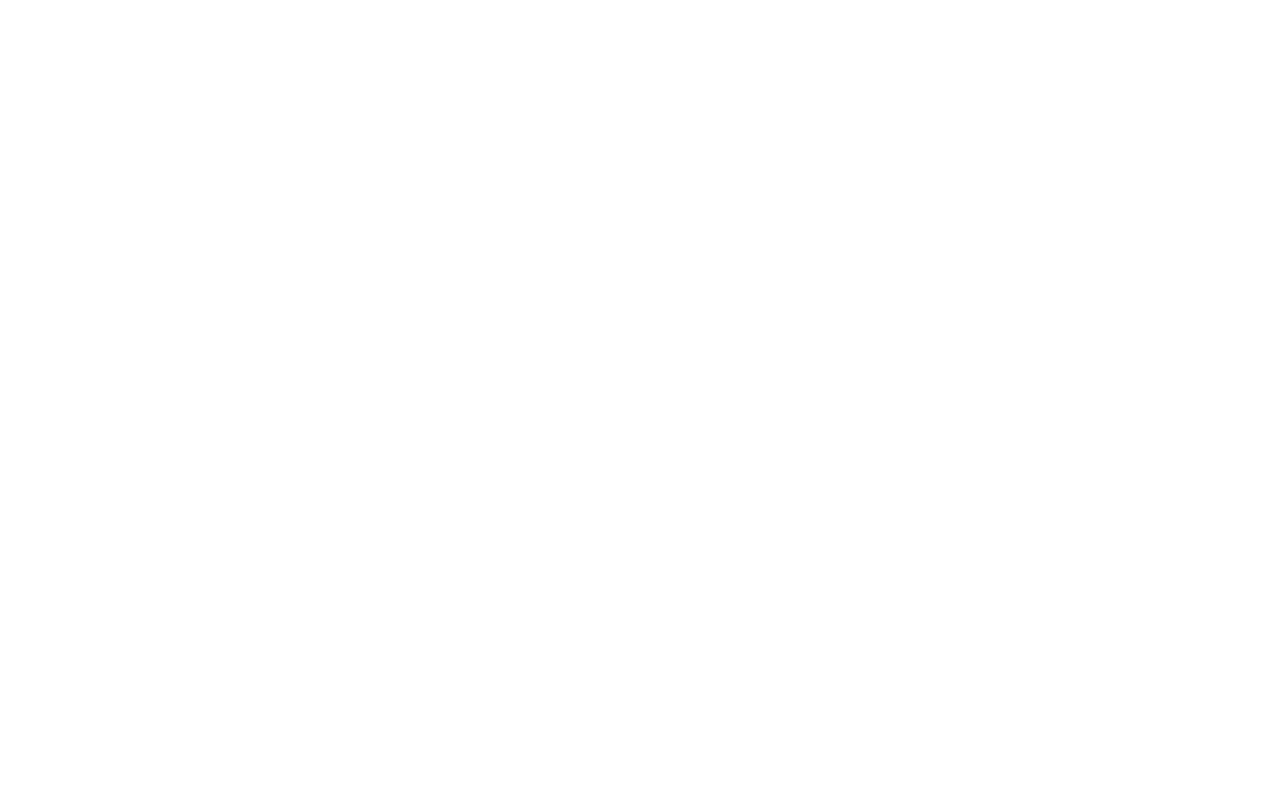
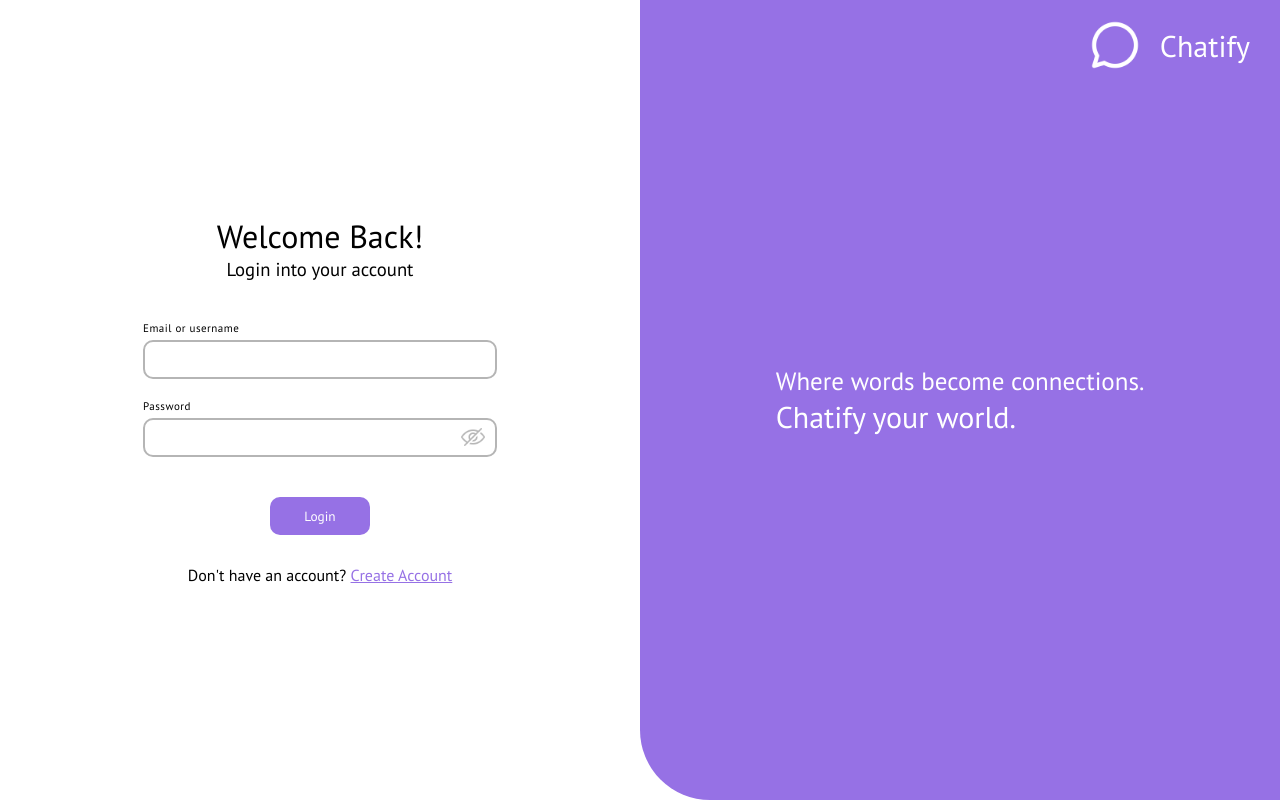
Before and after one commit to soumya-swaraj/Chat-App-Socket.io, a React (Vite) app in the folder frontend/: page /login in a window 1280 px wide. Built offline with nearby package versions, Linux system fonts and the light colour scheme.

Commit message:
new: login-ui

```diff
--- a/frontend/src/features/user/Login.jsx
+++ b/frontend/src/features/user/Login.jsx
@@ -1,5 +1,105 @@
+import toast, { Toaster } from "react-hot-toast";
+import hidePasswordImg from "../../assets/hide-password.png";
+import showPasswordImg from "../../assets/show-password.png";
+import styles from "./Login.module.css";
+import logoWhite from "../../assets/logo-white.png";
+import { useState } from "react";
+import { useNavigate, Link } from "react-router-dom";
+
 function Login() {
-  return <div></div>;
+  const [identifier, setIdentifier] = useState("");
+  const [password, setPassword] = useState("");
+  const [isLoading, setIsLoading] = useState("");
+  const [showPassword, setShowPassword] = useState(false);
+  const navigate = useNavigate();
+
+  async function loginHandler(e) {
+    e.preventDefault();
+    setIsLoading(true);
+    try {
+      const res = await fetch("http://localhost:4000/api/v1/user/login", {
+        method: "POST",
+        headers: {
+          "Content-Type": "application/json",
+        },
+        credentials: "include",
+        body: JSON.stringify({ identifier, password }),
+      });
+      const data = await res.json();
+      if (data.status === "fail") {
+        toast(data.message);
+      } else if (data.status === "success") {
+        navigate("/");
+      }
+    } catch (error) {
+      console.log("loginHandler - Login.jsx ", error);
+    } finally {
+      setIsLoading(false);
+    }
+  }
+  function togglePasswordHandler() {
+    setShowPassword((prev) => !prev);
+  }
+  return (
+    <div className={styles.mainContainer}>
+      <Toaster />
+      <div className={styles.leftContainer}>
+        <form onSubmit={loginHandler}>
+          <div>
+            <h1>Welcome Back!</h1>
+            <h3>Login into your account</h3>
+          </div>
+          <div className={styles.inputContainer}>
+            <label>Email or username</label>
+            <input
+              value={identifier}
+              onChange={(e) => {
+                setIdentifier(e.target.value);
+              }}
+              type="text"
+            />
+          </div>
+          <div
+            className={`${styles.inputContainer} ${styles.passwordContainer}`}
+          >
+            <label>Password</label>
+            <input
+              value={password}
+              onChange={(e) => {
+                setPassword(e.target.value);
+              }}
+              type={showPassword ? "text" : "password"}
+            />
+            <img
+              src={showPassword ? showPasswordImg : hidePasswordImg}
+              onClick={togglePasswordHandler}
+            />
+          </div>
+          <div className={styles.btnContainer}>
+            <button disabled={isLoading} type="submit">
+              {isLoading ? "Loading..." : "Login"}
+            </button>
+          </div>
+        </form>
+        <div>
+          <span>Don&apos;t have an account?&nbsp;</span>
+          <Link style={{ color: "rgb(150, 113, 229)" }} to={"/signup"}>
+            Create Account
+          </Link>
+        </div>
+      </div>
+      <div className={styles.rightContainer}>
+        <div className={styles.logoContainer}>
+          <img src={logoWhite} alt="logo" />
+          <span>Chatify</span>
+        </div>
+        <div className={styles.quoteContainer}>
+          <p className={styles.firstLine}>Where words become connections.</p>
+          <p className={styles.secondLine}>Chatify your world.</p>
+        </div>
+      </div>
+    </div>
+  );
 }
 
 export default Login;
--- /dev/null
+++ b/frontend/src/features/user/Login.module.css
@@ -0,0 +1,142 @@
+.mainContainer {
+  display: flex;
+}
+
+.rightContainer {
+  position: relative;
+  background-color: rgb(150, 113, 229);
+  width: 50%;
+  height: 100dvh;
+  border-bottom-left-radius: 70px;
+  display: flex;
+  align-items: center;
+  justify-content: center;
+  user-select: none;
+}
+
+.leftContainer {
+  flex-grow: 1;
+  display: flex;
+  flex-direction: column;
+  justify-content: center;
+  align-items: center;
+}
+
+.logoContainer {
+  position: absolute;
+  top: 20px;
+  right: 30px;
+  display: flex;
+  justify-content: center;
+  align-items: center;
+  gap: 20px;
+  width: fit-content;
+  height: fit-content;
+}
+
+.logoContainer > img {
+  height: 50px;
+}
+
+.logoContainer > span {
+  font-size: 30px;
+  color: white;
+}
+
+.quoteContainer {
+  width: fit-content;
+}
+
+.quoteContainer > .firstLine {
+  font-size: 25px;
+  color: white;
+}
+
+.quoteContainer > .secondLine {
+  color: white;
+  font-size: 30px;
+}
+
+.leftContainer > form {
+  display: flex;
+  flex-direction: column;
+  row-gap: 20px;
+}
+
+.leftContainer > form > div:first-of-type {
+  margin-bottom: 20px;
+}
+
+.leftContainer > form > div:first-of-type > h1,
+.leftContainer > form > div:first-of-type > h3 {
+  font-weight: 200;
+  text-align: center;
+}
+
+.inputContainer {
+  display: flex;
+  position: relative;
+  flex-direction: column;
+  column-gap: 30px;
+  justify-content: space-between;
+  align-self: self-start;
+}
+
+.inputContainer > label {
+  font-size: 11px;
+  margin-bottom: 5px;
+  font-weight: 500;
+  letter-spacing: 0.5px;
+}
+
+.inputContainer > input {
+  font-size: 15px;
+  height: 35px;
+  width: 320px;
+  padding: 0px 15px;
+  border-radius: 10px;
+  outline: none;
+  border: 2.5px solid #b5b5b5;
+}
+
+.inputContainer > input:focus {
+  border-radius: 12px;
+  transition: all 300ms;
+  border: 2.5px solid rgb(150, 113, 229);
+}
+
+.btnContainer {
+  margin-top: 20px;
+  text-align: center;
+}
+
+.btnContainer > button {
+  width: 100px;
+  padding: 10px 20px;
+  border-radius: 10px;
+  outline: none;
+  border: none;
+  background-color: rgb(150, 113, 229);
+  color: white;
+}
+
+.btnContainer > button:disabled {
+  background-color: rgb(197, 177, 239);
+  cursor: not-allowed;
+}
+
+.passwordContainer {
+  position: relative;
+}
+
+.passwordContainer > img {
+  position: absolute;
+  top: 26px;
+  right: 12px;
+  height: 24px;
+  width: 24px;
+}
+
+.leftContainer > div:last-child {
+  margin-top: 30px;
+}
--- a/frontend/src/features/user/Signup.jsx
+++ b/frontend/src/features/user/Signup.jsx
@@ -5,7 +5,7 @@
 import { useEffect, useState } from "react";
 import pencil from "../../assets/pencil.png";
 import toast, { Toaster } from "react-hot-toast";
-import { useNavigate } from "react-router-dom";
+import { Link, useNavigate } from "react-router-dom";
 
 function Signup() {
   const [username, setUsername] = useState("");
@@ -146,6 +146,8 @@
       </div>
       <div className={styles.rightContainer}>
         {!showProfilePicSetSection ? (
+          <>
+            {" "}
             <form onSubmit={createAccountHandler}>
               <div>
                 <h1>Welcome!</h1>
@@ -217,7 +219,9 @@
                   }}
                 />
                 {confPasswordValidationMsg && (
-                <p className={styles.validation}>{confPasswordValidationMsg}</p>
+                  <p className={styles.validation}>
+                    {confPasswordValidationMsg}
+                  </p>
                 )}
               </div>
               <div className={styles.btnContainer}>
@@ -226,6 +230,13 @@
                 </button>
               </div>
             </form>
+            <div style={{ marginTop: "20px" }}>
+              <span>Already have an account?&nbsp;</span>
+              <Link style={{ color: "rgb(150, 113, 229)" }} to={"/login"}>
+                Login
+              </Link>
+            </div>
+          </>
         ) : (
           <div style={{ position: "relative" }}>
             <div className={styles.photoContainer}>
```
Lines whose indentation alone changed are shown as unchanged.
